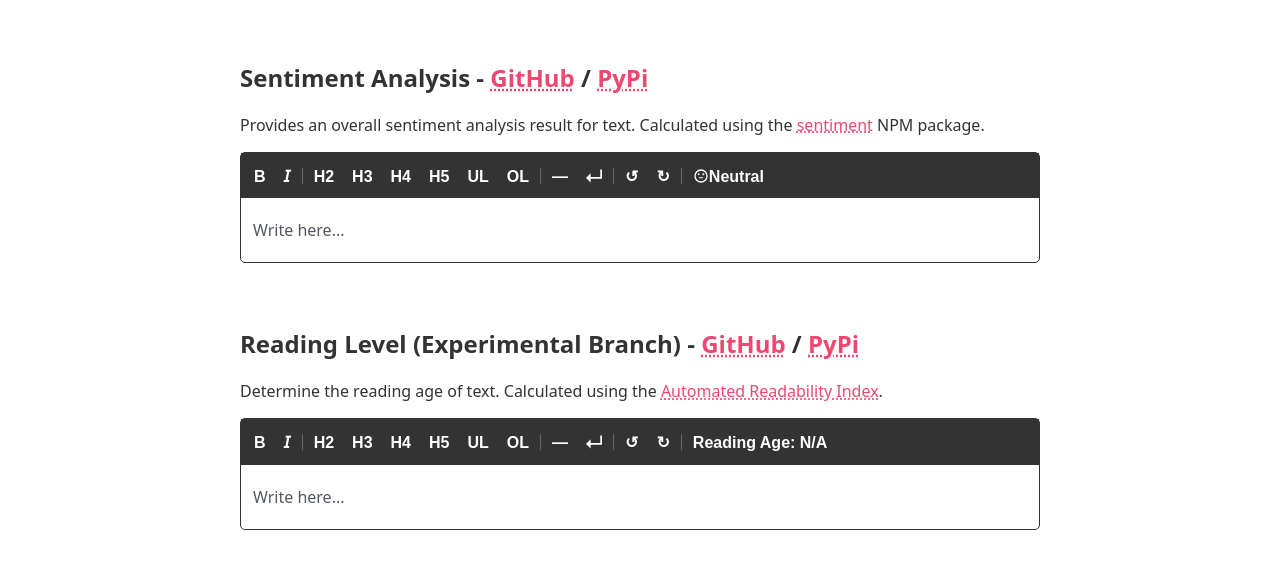
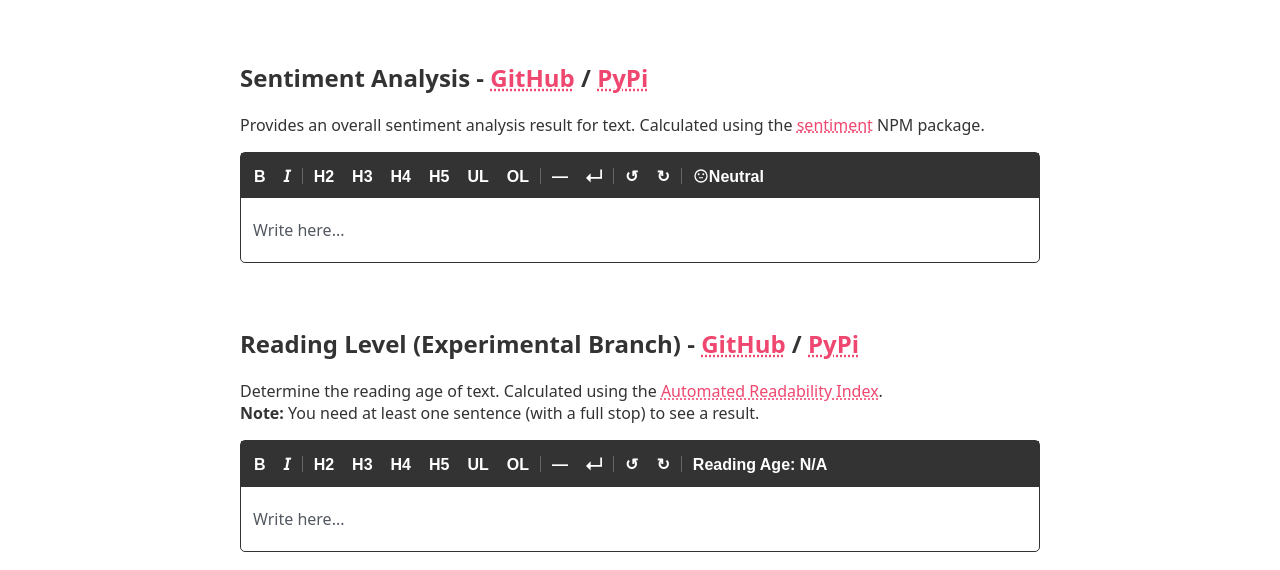
Before and after one commit to vixdigital/draftail-plugins, a website: page index.html in a window 1280 px wide. Shown: the part 230-800 px from the top of the page. Drawn offline with Linux system fonts and the light colour scheme.

Commit message:
Added some intruction to the reading-level demo

```diff
--- a/index.html
+++ b/index.html
@@ -53,7 +53,8 @@
                 </h2>
                 <p>
                     Determine the reading age of text. Calculated using the
-                    <a href="https://en.wikipedia.org/wiki/Automated_readability_index">Automated Readability Index</a>.
+                    <a href="https://en.wikipedia.org/wiki/Automated_readability_index">Automated Readability Index</a>.<br>
+                    <strong>Note:</strong> You need at least one sentence (with a full stop) to see a result.
                 </p>
                 <div class="editor-entry">
                     <input type="text" id="reading-level-demo" value="null" />
```
